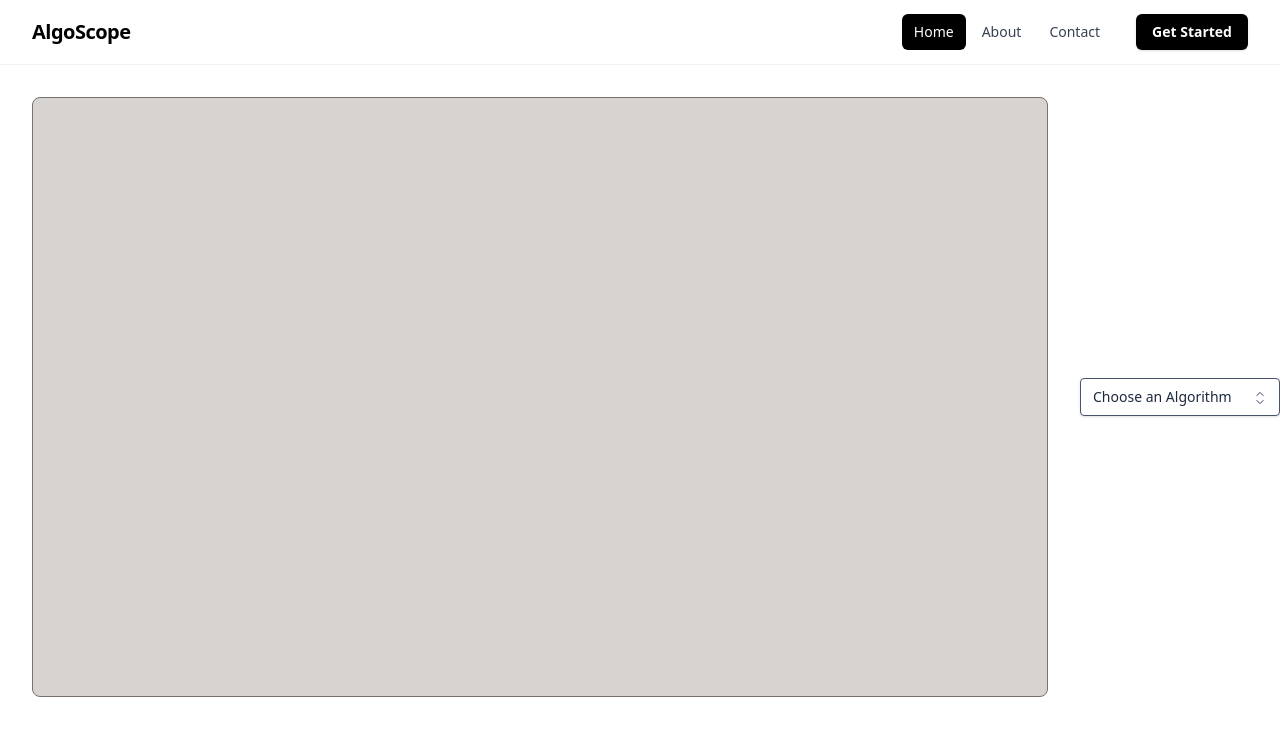
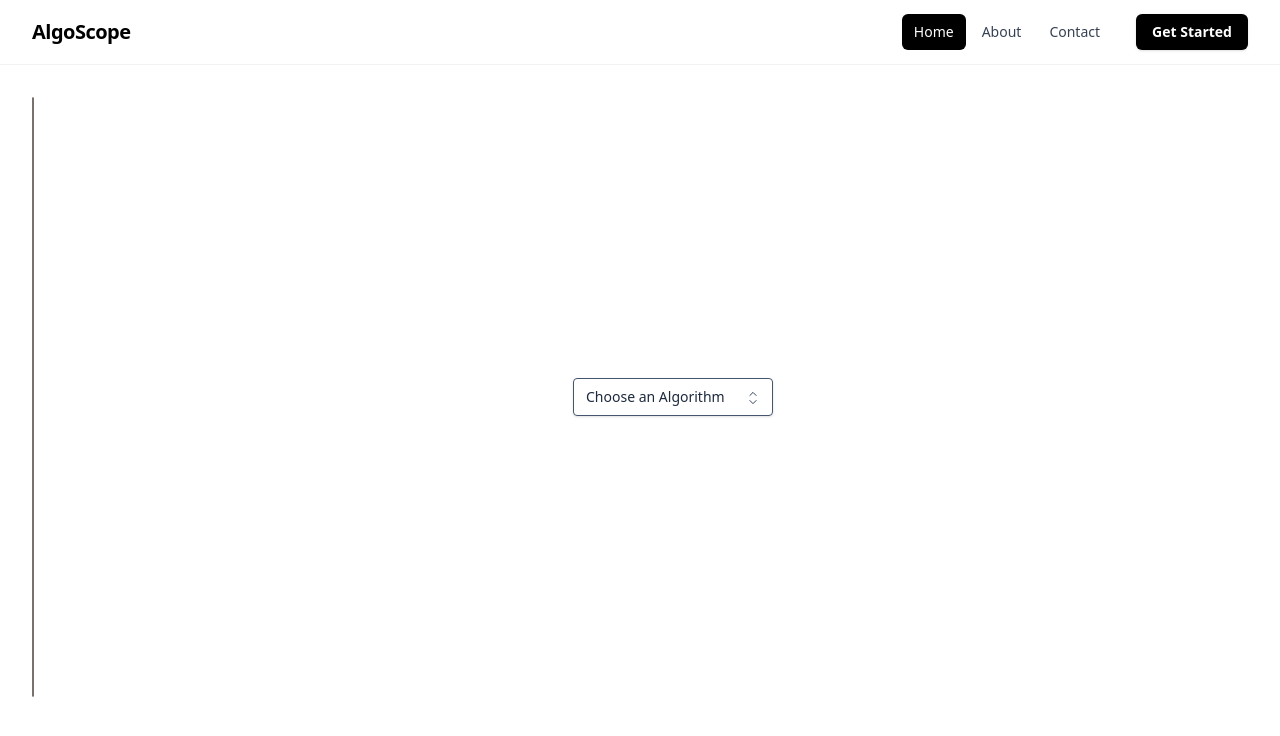
Before and after one commit to bim-adi/AlgoScope, a React (Vite) app: page / in a window 1280 px wide. Shown: the top 736 px of the page. Built offline with nearby package versions, Linux system fonts and the light colour scheme.

Commit message:
responsive_fix_1.0.5

```diff
--- a/src/components/Canvas.jsx
+++ b/src/components/Canvas.jsx
@@ -125,7 +125,7 @@ export const Canvas = ({ algorithm }) => {
         <div
             id="cy"
             ref={containerRef}
-            className="w-[600px] md:w-full h-[600px] m-8 rounded-lg border border-stone-500 bg-stone-300"
+            className="h-[600px] m-8 rounded-lg border border-stone-500 bg-stone-300 md:w-auto lg:w-auto xl:w-auto 2xl:w-auto"
         />
     )
 }
--- a/src/output.css
+++ b/src/output.css
@@ -235,9 +235,6 @@
   .mt-3 {
     margin-top: calc(var(--spacing) * 3);
   }
-  .mb-2 {
-    margin-bottom: calc(var(--spacing) * 2);
-  }
   .ml-1 {
     margin-left: calc(var(--spacing) * 1);
   }
@@ -265,30 +262,6 @@
   .h-16 {
     height: calc(var(--spacing) * 16);
   }
-  .h-\[\%\] {
-    height: %;
-  }
-  .h-\[0\%\] {
-    height: 0%;
-  }
-  .h-\[00px\] {
-    height: 00px;
-  }
-  .h-\[40\%\] {
-    height: 40%;
-  }
-  .h-\[40\] {
-    height: 40;
-  }
-  .h-\[40px\] {
-    height: 40px;
-  }
-  .h-\[70\%\] {
-    height: 70%;
-  }
-  .h-\[400px\] {
-    height: 400px;
-  }
   .h-\[600px\] {
     height: 600px;
   }
@@ -297,30 +270,6 @@
   }
   .w-6 {
     width: calc(var(--spacing) * 6);
-  }
-  .w-\[0\%\] {
-    width: 0%;
-  }
-  .w-\[50\%\] {
-    width: 50%;
-  }
-  .w-\[60\%\] {
-    width: 60%;
-  }
-  .w-\[70\%\] {
-    width: 70%;
-  }
-  .w-\[600px\] {
-    width: 600px;
-  }
-  .w-\[700px\] {
-    width: 700px;
-  }
-  .w-\[800\%\] {
-    width: 800%;
-  }
-  .w-\[800px\] {
-    width: 800px;
   }
   .w-full {
     width: 100%;
@@ -401,20 +350,8 @@
       border-color: color-mix(in oklab, var(--color-black) 5%, transparent);
     }
   }
-  .border-gray-200 {
-    border-color: var(--color-gray-200);
-  }
-  .border-gray-300 {
-    border-color: var(--color-gray-300);
-  }
-  .border-slate-200 {
-    border-color: var(--color-slate-200);
-  }
   .border-slate-600 {
     border-color: var(--color-slate-600);
-  }
-  .border-stone-200 {
-    border-color: var(--color-stone-200);
   }
   .border-stone-500 {
     border-color: var(--color-stone-500);
@@ -422,14 +359,8 @@
   .bg-black {
     background-color: var(--color-black);
   }
-  .bg-gray-50 {
-    background-color: var(--color-gray-50);
-  }
   .bg-stone-300 {
     background-color: var(--color-stone-300);
-  }
-  .bg-stone-400 {
-    background-color: var(--color-stone-400);
   }
   .bg-transparent {
     background-color: transparent;
@@ -451,9 +382,6 @@
   }
   .p-2 {
     padding: calc(var(--spacing) * 2);
-  }
-  .p-2\.5 {
-    padding: calc(var(--spacing) * 2.5);
   }
   .px-3 {
     padding-inline: calc(var(--spacing) * 3);
@@ -499,9 +427,6 @@
   .text-gray-700 {
     color: var(--color-gray-700);
   }
-  .text-gray-900 {
-    color: var(--color-gray-900);
-  }
   .text-slate-700 {
     color: var(--color-slate-700);
   }
@@ -545,19 +470,9 @@
     --tw-duration: 300ms;
     transition-duration: 300ms;
   }
-  .placeholder\:text-slate-400 {
-    &::placeholder {
-      color: var(--color-slate-400);
-    }
-  }
   .placeholder\:text-slate-500 {
     &::placeholder {
       color: var(--color-slate-500);
-    }
-  }
-  .placeholder\:text-slate-700 {
-    &::placeholder {
-      color: var(--color-slate-700);
     }
   }
   .hover\:border-slate-400 {
@@ -588,11 +503,6 @@
       }
     }
   }
-  .focus\:border-blue-500 {
-    &:focus {
-      border-color: var(--color-blue-500);
-    }
-  }
   .focus\:border-slate-400 {
     &:focus {
       border-color: var(--color-slate-400);
@@ -613,11 +523,6 @@
   .focus\:ring-black {
     &:focus {
       --tw-ring-color: var(--color-black);
-    }
-  }
-  .focus\:ring-blue-500 {
-    &:focus {
-      --tw-ring-color: var(--color-blue-500);
     }
   }
   .focus\:outline-none {
@@ -656,16 +561,6 @@
       }
     }
   }
-  .sm\:w-\[100\%\] {
-    @media (width >= 40rem) {
-      width: 100%;
-    }
-  }
-  .sm\:flex-row {
-    @media (width >= 40rem) {
-      flex-direction: row;
-    }
-  }
   .sm\:px-6 {
     @media (width >= 40rem) {
       padding-inline: calc(var(--spacing) * 6);
@@ -681,36 +576,9 @@
       display: none;
     }
   }
-  .md\:h-\[400px\] {
-    @media (width >= 48rem) {
-      height: 400px;
-    }
-  }
-  .md\:md\:w-auto {
-    @media (width >= 48rem) {
-      @media (width >= 48rem) {
-        width: auto;
-      }
-    }
-  }
-  .md\:w-\[100\%\] {
-    @media (width >= 48rem) {
-      width: 100%;
-    }
-  }
   .md\:w-auto {
     @media (width >= 48rem) {
       width: auto;
-    }
-  }
-  .md\:w-full {
-    @media (width >= 48rem) {
-      width: 100%;
-    }
-  }
-  .md\:flex-col {
-    @media (width >= 48rem) {
-      flex-direction: column;
     }
   }
   .md\:flex-row {
@@ -718,45 +586,24 @@
       flex-direction: row;
     }
   }
+  .lg\:w-auto {
+    @media (width >= 64rem) {
+      width: auto;
+    }
+  }
   .lg\:px-8 {
     @media (width >= 64rem) {
       padding-inline: calc(var(--spacing) * 8);
     }
   }
-  .dark\:border-gray-600 {
-    @media (prefers-color-scheme: dark) {
-      border-color: var(--color-gray-600);
+  .xl\:w-auto {
+    @media (width >= 80rem) {
+      width: auto;
     }
   }
-  .dark\:bg-gray-700 {
-    @media (prefers-color-scheme: dark) {
-      background-color: var(--color-gray-700);
-    }
-  }
-  .dark\:text-white {
-    @media (prefers-color-scheme: dark) {
-      color: var(--color-white);
-    }
-  }
-  .dark\:placeholder-gray-400 {
-    @media (prefers-color-scheme: dark) {
-      &::placeholder {
-        color: var(--color-gray-400);
-      }
-    }
-  }
-  .dark\:focus\:border-blue-500 {
-    @media (prefers-color-scheme: dark) {
-      &:focus {
-        border-color: var(--color-blue-500);
-      }
-    }
-  }
-  .dark\:focus\:ring-blue-500 {
-    @media (prefers-color-scheme: dark) {
-      &:focus {
-        --tw-ring-color: var(--color-blue-500);
-      }
+  .\32 xl\:w-auto {
+    @media (width >= 96rem) {
+      width: auto;
     }
   }
 }
```
Also changed, not shown: 1 other file (tests, documents, lock files or other folders).
